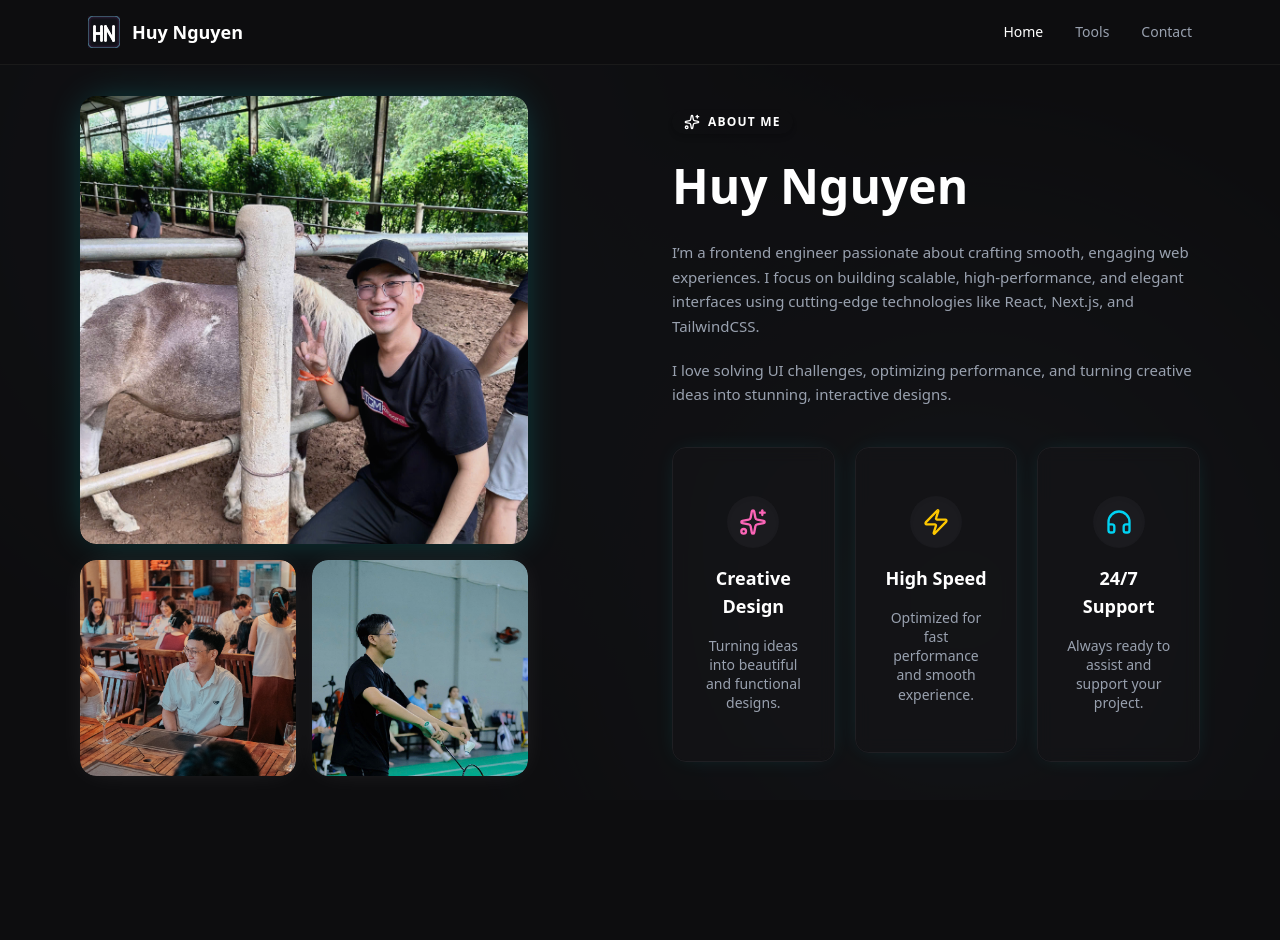
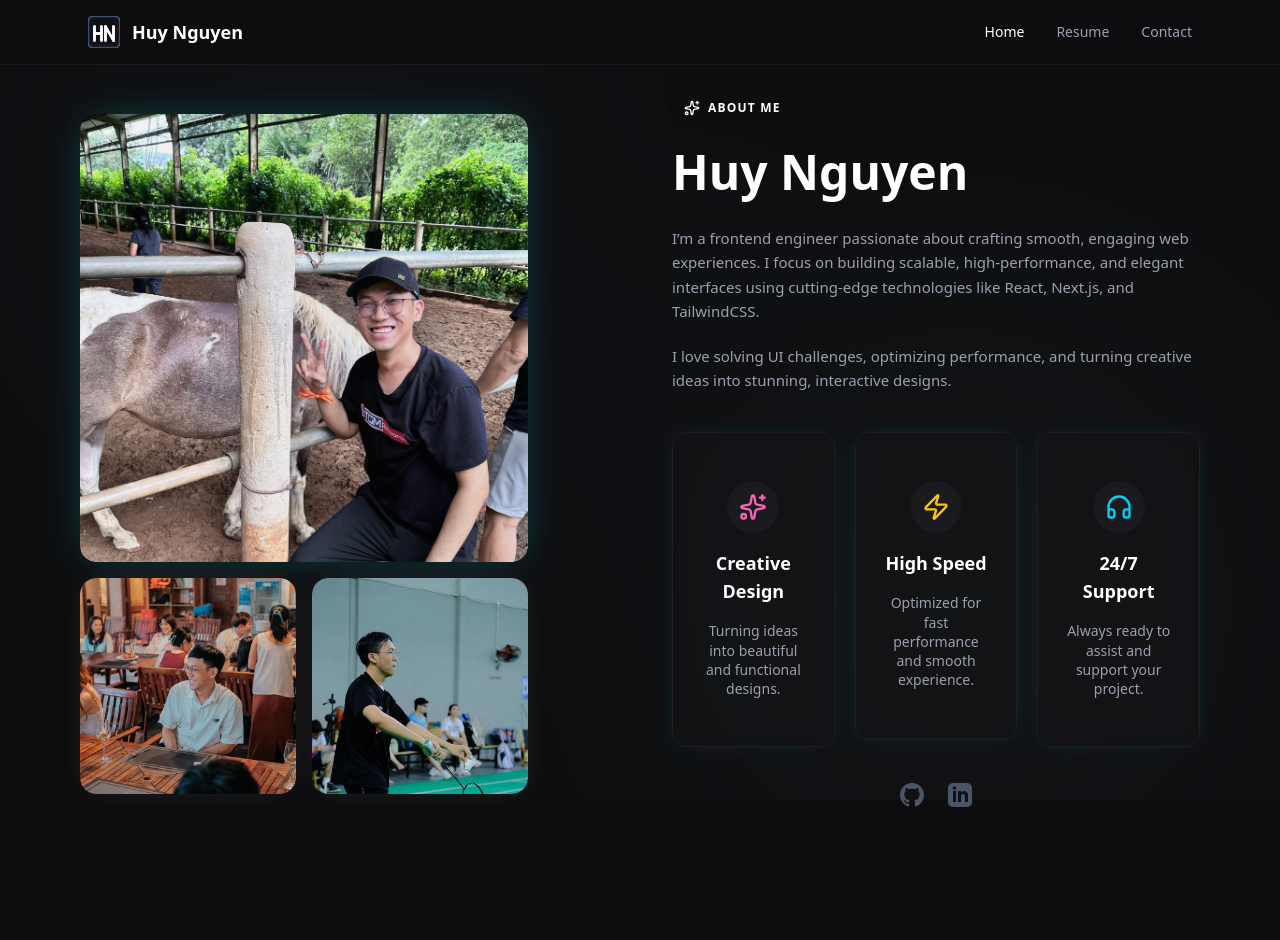
Before and after one commit to huynth1801/my-porfolio-nextjs, a Next.js app: page / in a window 1280 px wide. Shown: the top 940 px of the page. Built offline with nearby package versions, Linux system fonts and the light colour scheme.

Commit message:
add social network

```diff
--- a/app/components/about-section.tsx
+++ b/app/components/about-section.tsx
@@ -4,6 +4,7 @@
 import { motion } from "framer-motion";
 import { Card, CardContent } from "@/components/ui/card";
 import { Sparkles, Zap, Headphones } from "lucide-react";
+import { GithubIcon, LinkedinIcon } from "@/components/ui/social-icon";
 
 export default function AboutSection() {
   return (
@@ -102,7 +103,6 @@
           </p>
 
           {/* Feature Cards */}
-          {/* Feature Cards */}
           <motion.div
             className="grid sm:grid-cols-3 gap-5"
             initial={{ opacity: 0, y: 30 }}
@@ -131,6 +131,35 @@
               delay={0.4}
             />
           </motion.div>
+
+          {/* Social network */}
+          <div className="flex justify-center mt-8">
+            <div className="flex gap-4">
+              <a
+                href="https://github.com/huynth1801"
+                target="_blank"
+                className="social-link w-8 h-8 rounded-full flex items-center justify-center
+                        text-gray-600 dark:text-gray-300
+                        hover:text-gray-900 dark:hover:text-white
+                        transition-transform hover:-translate-y-0.5
+                        hover:bg-slate-100 dark:hover:bg-slate-800"
+              >
+                <GithubIcon />
+              </a>
+
+              <a
+                href="https://www.linkedin.com/in/huy-nguyen-085382206/"
+                target="_blank"
+                className="social-link w-8 h-8 rounded-full flex items-center justify-center
+                        text-gray-600 dark:text-gray-300
+                        hover:text-gray-900 dark:hover:text-white
+                        transition-transform hover:-translate-y-0.5
+                        hover:bg-slate-100 dark:hover:bg-slate-800"
+              >
+                <LinkedinIcon />
+              </a>
+            </div>
+          </div>
         </motion.div>
       </div>
     </section>
--- a/app/components/header.tsx
+++ b/app/components/header.tsx
@@ -7,7 +7,7 @@
 
 const navItems = [
   { name: "Home", href: "/" },
-  { name: "Tools", href: "/tools" },
+  { name: "Resume", href: "/huy-nguyen-resume.pdf", download: true },
   { name: "Contact", href: "/contact" },
 ];
 
@@ -33,18 +33,38 @@
 
         {/* Navigation */}
         <nav className="flex items-center gap-8">
-          {navItems.map((item) => (
+          {navItems.map((item) => {
+            const isActive = pathname === item.href;
+
+            if (item.download) {
+              return (
+                <a
+                  key={item.href}
+                  href={item.href}
+                  download
+                  className={cn(
+                    "text-sm font-medium transition-colors hover:text-white",
+                    "text-gray-400",
+                  )}
+                >
+                  {item.name}
+                </a>
+              );
+            }
+
+            return (
               <Link
                 key={item.href}
                 href={item.href}
                 className={cn(
                   "text-sm font-medium transition-colors hover:text-white",
-                pathname === item.href ? "text-white" : "text-gray-400",
+                  isActive ? "text-white" : "text-gray-400",
                 )}
               >
                 {item.name}
               </Link>
-          ))}
+            );
+          })}
         </nav>
       </div>
     </header>
--- /dev/null
+++ b/components/ui/social-icon.tsx
@@ -0,0 +1,25 @@
+"use client";
+
+export const GithubIcon = () => (
+  <svg
+    xmlns="http://www.w3.org/2000/svg"
+    width="24"
+    height="24"
+    viewBox="0 0 24 24"
+    fill="currentColor"
+  >
+    <path d="M12 0c-6.626 0-12 5.373-12 12 0 5.302 3.438 9.8 8.207 11.387.599.111.793-.261.793-.577v-2.234c-3.338.726-4.033-1.416-4.033-1.416-.546-1.387-1.333-1.756-1.333-1.756-1.089-.745.083-.729.083-.729 1.205.084 1.839 1.237 1.839 1.237 1.07 1.834 2.807 1.304 3.492.997.107-.775.418-1.305.762-1.604-2.665-.305-5.467-1.334-5.467-5.931 0-1.311.469-2.381 1.236-3.221-.124-.303-.535-1.524.117-3.176 0 0 1.008-.322 3.301 1.23.957-.266 1.983-.399 3.003-.404 1.02.005 2.047.138 3.006.404 2.291-1.552 3.297-1.23 3.297-1.23.653 1.653.242 2.874.118 3.176.77.84 1.235 1.91 1.235 3.221 0 4.609-2.807 5.624-5.479 5.921.43.372.823 1.102.823 2.222v3.293c0 .319.192.694.801.576 4.765-1.589 8.199-6.086 8.199-11.386 0-6.627-5.373-12-12-12z" />
+  </svg>
+);
+
+export const LinkedinIcon = () => (
+  <svg
+    xmlns="http://www.w3.org/2000/svg"
+    width="24"
+    height="24"
+    viewBox="0 0 24 24"
+    fill="currentColor"
+  >
+    <path d="M19 0h-14c-2.761 0-5 2.239-5 5v14c0 2.761 2.239 5 5 5h14c2.762 0 5-2.239 5-5v-14c0-2.761-2.238-5-5-5zm-11 19h-3v-11h3v11zm-1.5-12.268c-.966 0-1.75-.79-1.75-1.764s.784-1.764 1.75-1.764 1.75.79 1.75 1.764-.783 1.764-1.75 1.764zm13.5 12.268h-3v-5.604c0-3.368-4-3.113-4 0v5.604h-3v-11h3v1.765c1.396-2.586 7-2.777 7 2.476v6.759z" />
+  </svg>
+);
```
Lines whose indentation alone changed are shown as unchanged.
